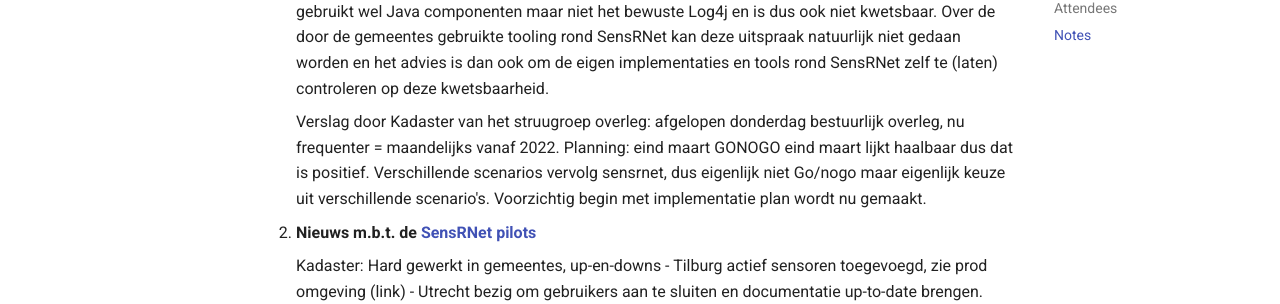
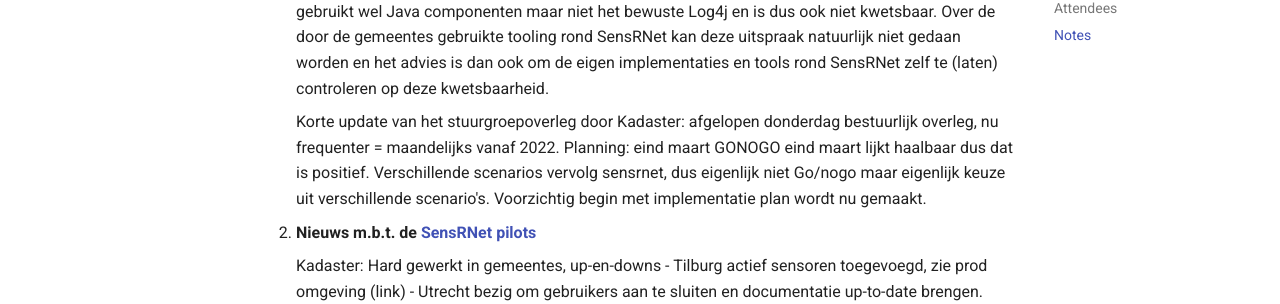
Before and after one commit to kadaster-labs/sensrnet-home, an MkDocs documentation site: the page built from docs/notes/2021-12-15-FAB-notes.md, in a window 1280 px wide and 900 px high, scrolled down 911 px. Shown: the part 148-452 px from the top of the window. Built offline with MkDocs 1.6.1 and Material for MkDocs 9.7.7, drawn with Linux system fonts in a browser that asks for light colours; comment, search, counter and statistics services are not loaded.

Commit message:
Update 2021-12-15-FAB-notes.md

```diff
--- a/docs/notes/2021-12-15-FAB-notes.md
+++ b/docs/notes/2021-12-15-FAB-notes.md
@@ -21,11 +21,18 @@
 
 1. **Opening, mededelingen en agenda**
 
-     Het is gebleken dat enkele FAB-leden (buiten Kadaster) een uitnodiging voor de vervolgreeks van FAB-overleggen in 2022 hebben gehad die om 8:00 uur begint. Dit is niet correct en heeft waarschijnlijk met zomer- en wintertijd instellingen te maken. **FAB-leden worden verzocht dit zelf te corrigeren naar 9:00 uur**. Het overleg blijft dus gewoon starten om **9:00 uur**.
+     Het is gebleken dat enkele FAB-leden (buiten Kadaster) een uitnodiging voor de vervolgreeks van FAB-overleggen in 2022 hebben gehad die om 8:00 uur begint.
+     Dit is niet correct en heeft waarschijnlijk met zomer- en wintertijd instellingen te maken.
+     **FAB-leden worden verzocht dit zelf te corrigeren naar 9:00 uur**.
+     Het overleg blijft dus gewoon starten om **9:00 uur**.
 
-     Afgelopen vrijdag (10 december 2021) stonden alle seinen op rood in IT-land vanwege een kwetsbaarheid in een veel gebruikte Java-component (Log4j). Door het SensRNet-team is onderzocht of die kwetsbaarheid ook binnen de SensRNet-applicatie speelt en gebleken is dat dit **niet** het geval is. SensRNet bevat weinig Java-afhankelijkheden en is daarmee dus niet kwetsbaar. De Viewer gebruikt wel Java componenten maar niet het bewuste Log4j en is dus ook niet kwetsbaar. Over de door de gemeentes gebruikte tooling rond SensRNet kan deze uitspraak natuurlijk niet gedaan worden en het advies is dan ook om de eigen implementaties en tools rond SensRNet zelf te (laten) controleren op deze kwetsbaarheid.
+     Afgelopen vrijdag (10 december 2021) stonden alle seinen op rood in IT-land vanwege een kwetsbaarheid in een veel gebruikte Java-component (Log4j).
+     Door het SensRNet-team is onderzocht of die kwetsbaarheid ook binnen de SensRNet-applicatie speelt en gebleken is dat dit **niet** het geval is.
+     SensRNet bevat weinig Java-afhankelijkheden en is daarmee dus niet kwetsbaar.
+     De Viewer gebruikt wel Java componenten maar niet het bewuste Log4j en is dus ook niet kwetsbaar.
+     Over de door de gemeentes gebruikte tooling rond SensRNet kan deze uitspraak natuurlijk niet gedaan worden en het advies is dan ook om de eigen implementaties en tools rond SensRNet zelf te (laten) controleren op deze kwetsbaarheid.
 
-     Verslag door Kadaster van het struugroep overleg: afgelopen donderdag bestuurlijk overleg, nu frequenter = maandelijks vanaf 2022. Planning: eind maart GONOGO eind maart lijkt haalbaar dus dat is positief. Verschillende scenarios vervolg sensrnet, dus eigenlijk niet Go/nogo maar eigenlijk keuze uit verschillende scenario's. Voorzichtig begin met implementatie plan wordt nu gemaakt.
+     Korte update van het stuurgroepoverleg door Kadaster: afgelopen donderdag bestuurlijk overleg, nu frequenter = maandelijks vanaf 2022. Planning: eind maart GONOGO eind maart lijkt haalbaar dus dat is positief. Verschillende scenarios vervolg sensrnet, dus eigenlijk niet Go/nogo maar eigenlijk keuze uit verschillende scenario's. Voorzichtig begin met implementatie plan wordt nu gemaakt.
 
 2. **Nieuws m.b.t. de [SensRNet pilots](https://kadaster-labs.github.io/sensrnet-home/Pilots/)**
 
```
